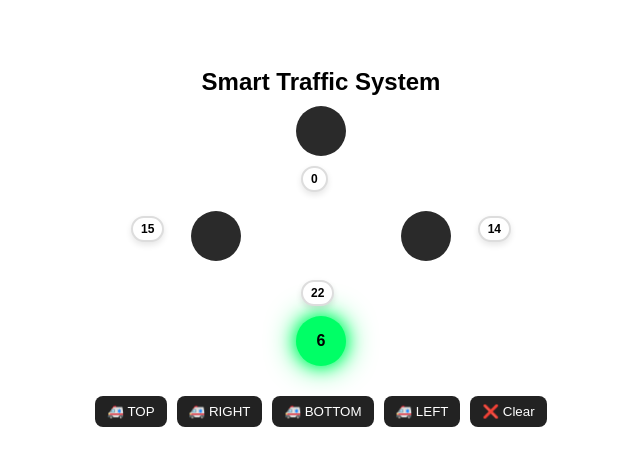
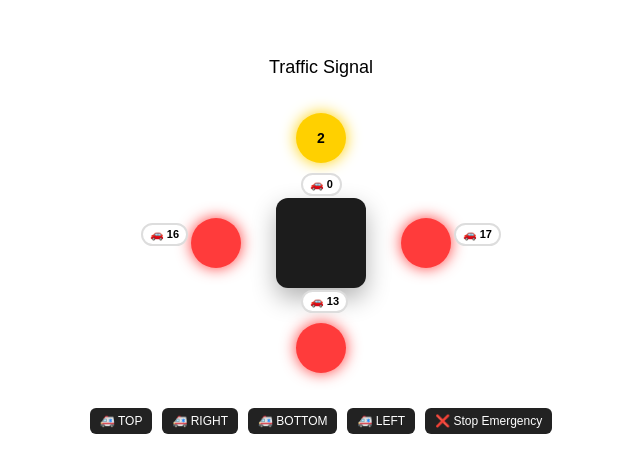
Before and after one commit to SnehaMishra05/TrafficSignal, a React (Vite) app: page / in a window 1280 px wide. Shown: the part 162-634 px from the top of the page, without its empty margins (319-959 px from the left). Built offline with nearby package versions, Linux system fonts and the light colour scheme.

Commit message:
project done

```diff
--- a/src/components/TrafficSignal.module.css
+++ b/src/components/TrafficSignal.module.css
@@ -1,38 +1,34 @@
 .container {
+    display: flex;
+    flex-direction: column;
+    align-items: center;
+    gap: 20px;
+    font-family: Arial, sans-serif;
+}
+
+.title {
+    font-size: 18px;
+    font-weight: 500;
+}
+
+.signalContainer {
     position: relative;
     width: 260px;
     height: 260px;
-    margin: 0 auto;
 }
 
-/* SIGNAL BODY */
 .signalBox {
     position: absolute;
     top: 50%;
     left: 50%;
     transform: translate(-50%, -50%);
-
-    width: 80px;
-    height: 200px;
+    width: 90px;
+    height: 90px;
     background: #1c1c1c;
-    border-radius: 20px;
-    padding: 10px 0;
-
-    display: flex;
-    flex-direction: column;
-    justify-content: space-between;
-    align-items: center;
-
+    border-radius: 12px;
     box-shadow: 0 10px 25px rgba(0, 0, 0, 0.3);
 }
 
-.title {
-    text-align: center;
-    margin-bottom: 10px;
-    font-weight: 600;
-}
-
-/* LIGHT */
 .light {
     width: 50px;
     height: 50px;
@@ -44,12 +40,22 @@
     font-weight: bold;
     position: absolute;
     transition: all 0.3s ease;
+    color: black;
 }
 
-/* COLORS */
+.light span {
+    color: #000;
+    font-size: 14px;
+}
+
 .activeGreen {
     background: #00ff66;
     box-shadow: 0 0 15px #00ff66, 0 0 30px #00ff66;
+}
+
+.activeYellow {
+    background: #ffd000;
+    box-shadow: 0 0 15px #ffd000;
 }
 
 .activeRed {
@@ -57,11 +63,6 @@
     box-shadow: 0 0 15px #ff3b3b;
 }
 
-.inactive {
-    background: #2a2a2a;
-}
-
-/* POSITIONS */
 .top {
     top: 0;
     left: 105px;
@@ -82,26 +83,23 @@
     top: 105px;
 }
 
-/* VEHICLE BADGE */
 .vehicleCount {
     position: absolute;
-    background: #ffffff;
+    background: #fff;
     border-radius: 999px;
-    padding: 4px 8px;
-    font-size: 12px;
+    padding: 3px 7px;
+    font-size: 11px;
     font-weight: bold;
     border: 2px solid #ddd;
-    box-shadow: 0 3px 6px rgba(0, 0, 0, 0.1);
 }
 
-/* badge positions */
 .vehicletop {
     top: 60px;
     left: 110px;
 }
 
 .vehicleright {
-    right: -60px;
+    right: -50px;
     top: 110px;
 }
 
@@ -111,27 +109,24 @@
 }
 
 .vehicleleft {
-    left: -60px;
+    left: -50px;
     top: 110px;
 }
 
-/* BUTTONS */
-.controls {
-    margin-top: 30px;
+.emergencyPanel {
     display: flex;
     gap: 10px;
-    flex-wrap: wrap;
-    justify-content: center;
+    margin-top: 15px;
 }
 
 button {
-    padding: 8px 12px;
-    border-radius: 8px;
+    padding: 6px 10px;
+    border-radius: 6px;
     border: none;
     background: #222;
     color: white;
     cursor: pointer;
-    transition: all 0.2s ease;
+    font-size: 12px;
 }
 
 button:hover {
--- a/src/components/TrafficSignal.tsx
+++ b/src/components/TrafficSignal.tsx
@@ -1,71 +1,67 @@
 import { useTrafficSignal } from "../hooks/useTrafficSignal";
+import type { Direction } from "../types/traffic.types";
 import styles from "./TrafficSignal.module.css";
 
+const directions: Direction[] = ["TOP", "RIGHT", "BOTTOM", "LEFT"];
+
 const TrafficSignal = () => {
-  const { currentGreen, timer, signals, dispatch } = useTrafficSignal();
+  const { currentGreen, timer, phase, signals, dispatch } = useTrafficSignal();
 
-  const renderLight = (direction: string, positionClass: string) => {
+  const renderLight = (direction: Direction, positionClass: string) => {
     const isActive = currentGreen === direction;
     const vehicles = signals[direction].vehicleCount;
 
     return (
-      <>
+      <div key={direction}>
+        {/* 🚦 Light */}
         <div
           className={`${styles.light} ${styles[positionClass]} ${
-            isActive ? styles.activeGreen : styles.inactive
+            isActive
+              ? phase === "GREEN"
+                ? styles.activeGreen
+                : styles.activeYellow
+              : styles.activeRed
           }`}
         >
           {isActive && <span>{timer}</span>}
         </div>
 
+        {/* Vehicle Count */}
         <div
-          className={`${styles.vehicleCount} ${styles[`vehicle${positionClass}`]}`}
+          className={`${styles.vehicleCount} ${
+            styles[`vehicle${positionClass}`]
+          }`}
         >
-          {vehicles}
+          <div>🚗 {vehicles}</div>
         </div>
-      </>
+      </div>
     );
   };
 
   return (
-    <div>
-      <h2 className={styles.title}>Smart Traffic System</h2>
-      <div className={styles.container}>
-        {renderLight("TOP", "top")}
-        {renderLight("RIGHT", "right")}
-        {renderLight("BOTTOM", "bottom")}
-        {renderLight("LEFT", "left")}
+    <div className={styles.container}>
+      <h2 className={styles.title}>Traffic Signal</h2>
+
+      <div className={styles.signalContainer}>
+        <div className={styles.signalBox}></div>
+        {directions.map((dir) => renderLight(dir, dir.toLowerCase()))}
       </div>
 
-      <div className={styles.controls}>
-        <button
-          onClick={() => dispatch({ type: "SET_EMERGENCY", payload: "TOP" })}
-        >
-          🚑 TOP
-        </button>
-
-        <button
-          onClick={() => dispatch({ type: "SET_EMERGENCY", payload: "RIGHT" })}
-        >
-          🚑 RIGHT
-        </button>
-
-        <button
-          onClick={() => dispatch({ type: "SET_EMERGENCY", payload: "BOTTOM" })}
-        >
-          🚑 BOTTOM
-        </button>
-
-        <button
-          onClick={() => dispatch({ type: "SET_EMERGENCY", payload: "LEFT" })}
-        >
-          🚑 LEFT
-        </button>
+      {/* Emergency Buttons */}
+      <div className={styles.emergencyPanel}>
+        {directions.map((dir) => (
+          <button
+            key={dir}
+            onClick={() => dispatch({ type: "SET_EMERGENCY", payload: dir })}
+          >
+            🚑 {dir}
+          </button>
+        ))}
 
         <button
           onClick={() => dispatch({ type: "SET_EMERGENCY", payload: null })}
         >
-          ❌ Clear
+          ❌ Stop Emergency
         </button>
       </div>
     </div>
--- a/src/hooks/useTrafficSignal.ts
+++ b/src/hooks/useTrafficSignal.ts
@@ -4,18 +4,13 @@ import type { State } from "../types/traffic.types";
 
 const initialState: State = {
   currentGreen: "TOP",
+  phase: "GREEN",
   timer: 5,
-  duration: {
-    TOP: 5,
-    RIGHT: 4,
-    BOTTOM: 6,
-    LEFT: 3,
-  },
   signals: {
-    TOP: { vehicleCount: 5 },
-    RIGHT: { vehicleCount: 3 },
-    BOTTOM: { vehicleCount: 7 },
-    LEFT: { vehicleCount: 2 },
+    TOP: { vehicleCount: 4 },
+    RIGHT: { vehicleCount: 7 },
+    BOTTOM: { vehicleCount: 3 },
+    LEFT: { vehicleCount: 6 },
   },
   emergency: null,
 };
--- a/src/reducer/trafficReducer.ts
+++ b/src/reducer/trafficReducer.ts
@@ -1,22 +1,6 @@
 import type { Action, Direction, State } from "../types/traffic.types";
 
 const order: Direction[] = ["TOP", "RIGHT", "BOTTOM", "LEFT"];
-
-const getPriorityDirection = (signals: State["signals"]): Direction | null => {
-    let maxDir: Direction | null = null;
-    let maxCount = -Infinity;
-
-    for (const dir in signals) {
-        const direction = dir as Direction;
-        const count = signals[direction].vehicleCount;
-
-        if (count > maxCount) {
-            maxCount = count;
-            maxDir = direction;
-        }
-    }
-    return maxDir;
-};
 
 const getNextDirection = (current: Direction): Direction => {
   const index = order.indexOf(current);
@@ -26,82 +10,106 @@ const getNextDirection = (current: Direction): Direction => {
 export const trafficReducer = (state: State, action: Action): State => {
   switch (action.type) {
     case "TICK": {
+
+      // EMERGENCY MODE
       if (state.emergency) {
-                // If not already green → switch immediately
         if (state.currentGreen !== state.emergency) {
           return {
             ...state,
             currentGreen: state.emergency,
-                        timer: state.duration[state.emergency],
+            phase: "GREEN",
+            timer: 5,
           };
         }
 
-                // If already green → extend time
+        // countdown
+        if (state.timer > 1) {
           return {
             ...state,
-                    timer: state.timer + 1,
+            timer: state.timer - 1,
           };
         }
-            const updatedSignals = Object.keys(state.signals).reduce(
-                (acc, dir) => {
-                    const direction = dir as Direction;
-                    const currentCount = state.signals[direction].vehicleCount;
 
-                    let newCount;
-                    const incoming = Math.floor(Math.random() * 2);
-
-                    if (direction === state.currentGreen) {
-                        //GREEN - overall decrease as vehicles pass through
-                        newCount = Math.max(0, currentCount - 3 + incoming);
-                    } else {
-                        //RED - increase as vehicles accumulate
-                        newCount = currentCount + 2 + incoming;
+        return {
+          ...state,
+          emergency: null,
+          phase: "YELLOW",
+          timer: 2,
+        };
       }
 
-                    acc[direction] = { vehicleCount: newCount };
-                    return acc;
-                },
-                {} as State["signals"],
+      // Update Vehicle Count
+      const updatedSignals = { ...state.signals };
+
+      for (const dir in updatedSignals) {
+        const d = dir as Direction;
+
+        if (d === state.currentGreen) {
+          // vehicles clear on green
+          updatedSignals[d].vehicleCount = Math.max(
+            0,
+            updatedSignals[d].vehicleCount - 2,
           );
+        } else {
+          // vehicles increase on red
+          updatedSignals[d].vehicleCount += 1;
+        }
+      }
 
+      // countdown
       if (state.timer > 1) {
         return {
           ...state,
           timer: state.timer - 1,
           signals: updatedSignals,
         };
-            } else {
-                // const next = getNextDirection(state.currentGreen);
+      }
 
-                const currentVehicles =
-                    updatedSignals[state.currentGreen].vehicleCount;
-
-                // ✅ NEW: extend if still crowded
-                if (currentVehicles > 5) {
+      // GREEN → YELLOW
+      if (state.phase === "GREEN") {
         return {
           ...state,
-                        timer: 2, // small extension (not full reset)
+          phase: "YELLOW",
+          timer: 2,
           signals: updatedSignals,
         };
       }
 
-                const priority = getPriorityDirection(updatedSignals);
+      // YELLOW → NEXT SIGNAL
 
-                let next;
+      const nextDefault = getNextDirection(state.currentGreen);
 
-                if (priority && priority !== state.currentGreen) {
-                    next = priority;
-                } else {
-                    next = getNextDirection(state.currentGreen);
+      // pick direction with max vehicles
+      let maxDir: Direction = nextDefault;
+      let maxCount = -1;
+
+      for (const dir in updatedSignals) {
+        const d = dir as Direction;
+        const count = updatedSignals[d].vehicleCount;
+
+        if (count > maxCount) {
+          maxCount = count;
+          maxDir = d;
         }
+      }
+
+      // choose smarter direction only if difference is noticeable
+      const next =
+        maxCount > updatedSignals[nextDefault].vehicleCount + 2
+          ? maxDir
+          : nextDefault;
+
+      // dynamic green time
+      const vehicles = updatedSignals[next].vehicleCount;
+      const extraTime = vehicles > 5 ? 2 : 0;
 
       return {
         ...state,
         currentGreen: next,
-                    timer: state.duration[next],
+        phase: "GREEN",
+        timer: 5 + extraTime,
         signals: updatedSignals,
       };
-            }
     }
 
     case "SET_EMERGENCY":
```
Also changed, not shown: src/types/traffic.types.ts (+11 -13 lines), 1 other file (tests, documents, lock files or other folders). Lines whose indentation alone changed are shown as unchanged.
